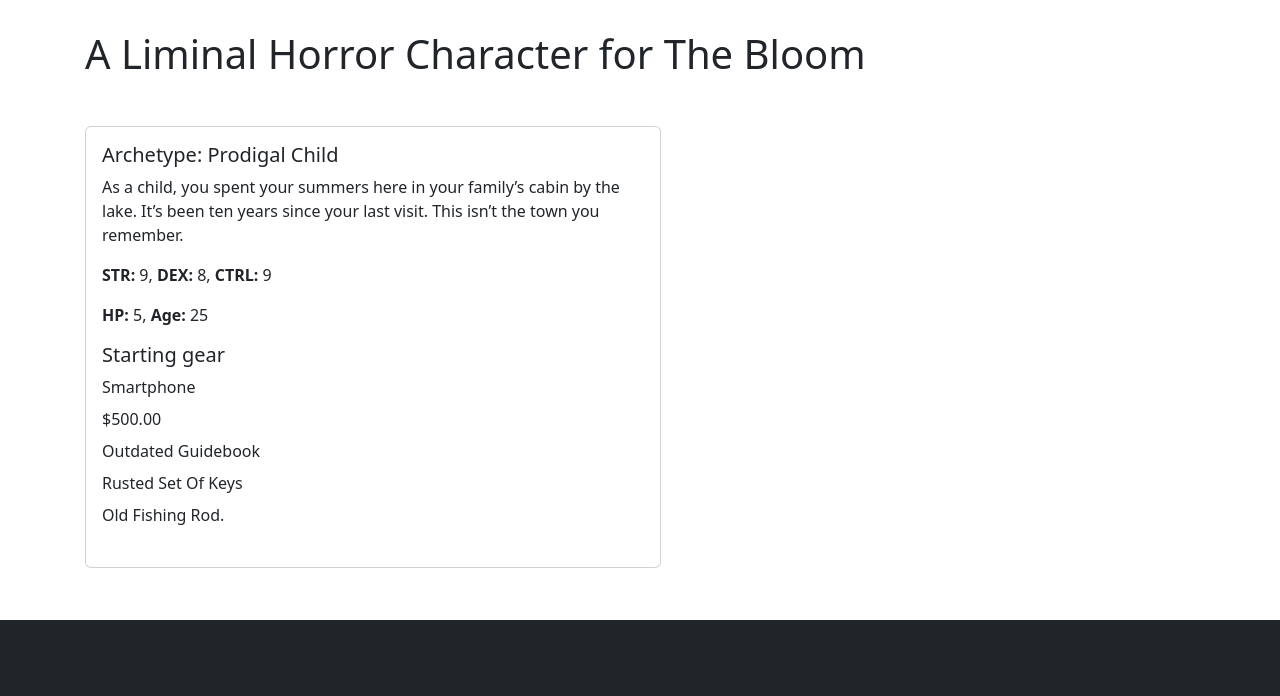
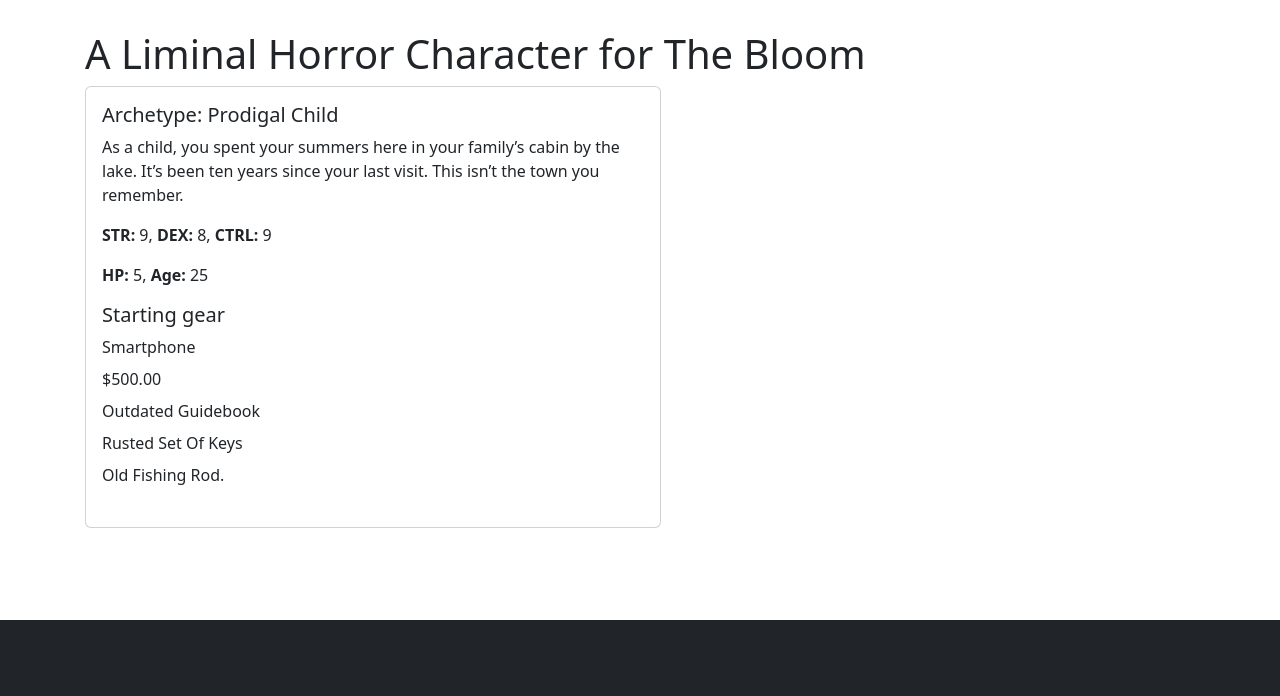
Before and after one commit to philippe-lemaire/ttrpg_tools, a Django app: page /liminal-horror/bloom-character-generator in a window 1280 px wide. Shown: the part 120-816 px from the top of the page. Run offline with Django 4.2, Linux system fonts and the light colour scheme.

Commit message:
less margin

```diff
--- a/liminal_horror/templates/liminal_horror/generate_character.html
+++ b/liminal_horror/templates/liminal_horror/generate_character.html
@@ -5,7 +5,7 @@
 {% block content %}
 <h1>A Liminal Horror Character for The Bloom</h1>
 
-<div class="card mt-5" style="width: 36em;">
+<div class="card mt-2" style="width: 36em;">
   <div class="card-body">
     <h5 class="card-title">Archetype: {{char.archetype.name}}</h5>
     <p>{{char.archetype.description|safe}}</p>
```
